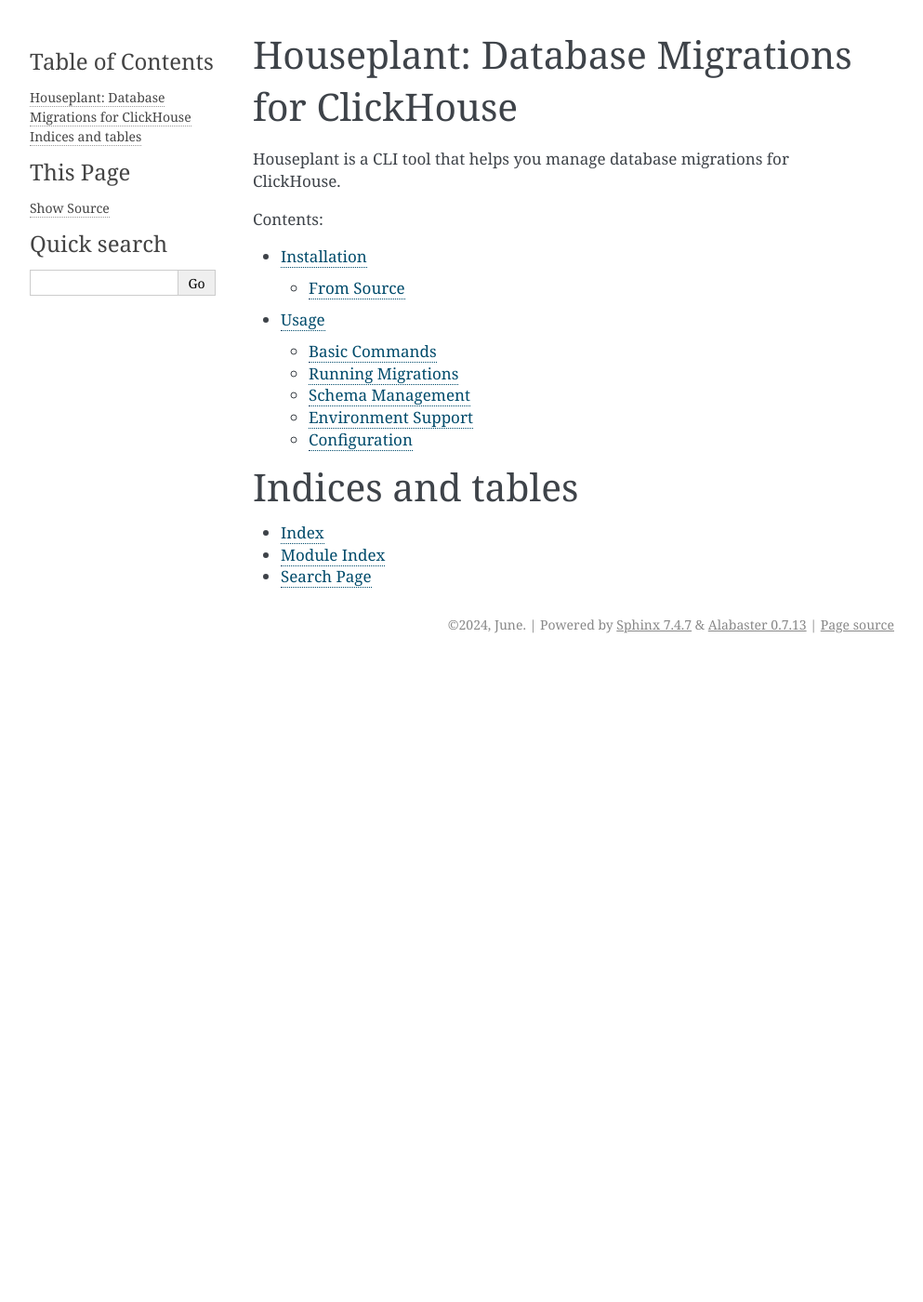
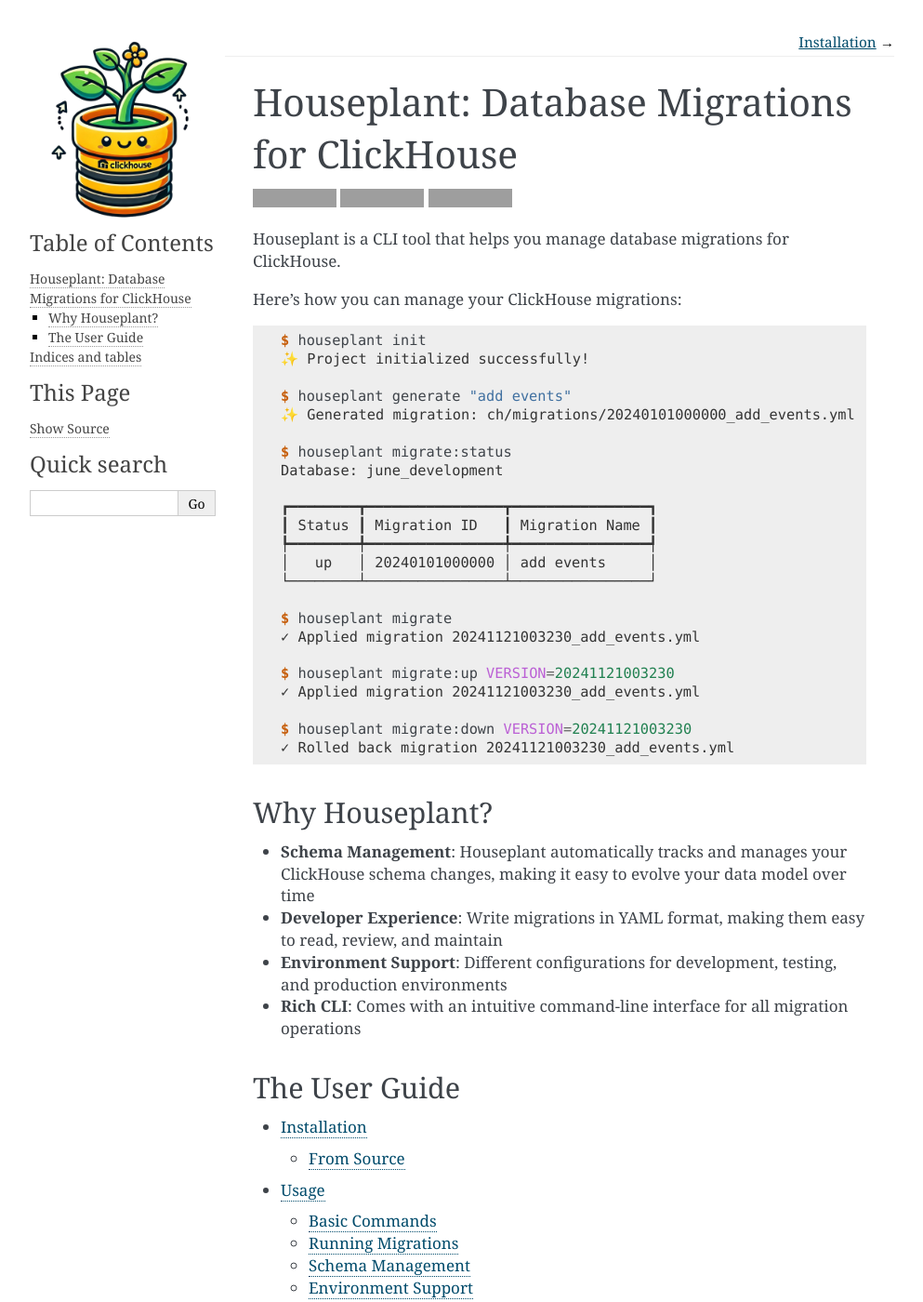
Before and after one commit to juneHQ/houseplant, a Sphinx documentation site: the page built from docs/index.rst, in a window 1280 px wide and 1400 px high. Shown: the whole window at 93% size, without its empty margins (148-1141 px from the left). Built offline with Sphinx 7.4.7, drawn with Linux system fonts in a browser that asks for light colours; some of the changed text lies outside the part shown; grey boxes are pictures that could not be loaded.

Commit message:
Update docs

```diff
--- a/docs/authors.rst
+++ /dev/null
@@ -1 +0,0 @@
-.. include:: ../AUTHORS.rst
--- a/docs/conf.py
+++ b/docs/conf.py
@@ -32,7 +32,11 @@
 
 # Add any Sphinx extension module names here, as strings. They can be
 # extensions coming with Sphinx (named 'sphinx.ext.*') or your custom ones.
-extensions = ["sphinx.ext.autodoc", "sphinx.ext.viewcode"]
+extensions = [
+    "sphinx.ext.autodoc",
+    "sphinx.ext.viewcode",
+    "sphinx.ext.napoleon",
+]
 
 # Add any paths that contain templates here, relative to this directory.
 templates_path = ["_templates"]
@@ -65,7 +69,7 @@
 #
 # This is also used if you do content translation via gettext catalogs.
 # Usually you set "language" from the command line for these cases.
-language = None
+language = "en"
 
 # List of patterns, relative to source directory, that match files and
 # directories to ignore when looking for source files.
@@ -86,11 +90,22 @@
 #
 html_theme = "alabaster"
 
+html_logo = "_static/logo.png"
+
 # Theme options are theme-specific and customize the look and feel of a
 # theme further.  For a list of options available for each theme, see the
 # documentation.
 #
-# html_theme_options = {}
+html_theme_options = {
+    "logo_text_align": "center",
+    "github_user": "juneHQ",
+    "github_repo": "houseplant",
+    "github_button": True,
+    "github_type": "star",
+    "fixed_sidebar": True,
+    "show_powered_by": False,
+    "show_relbars": True,
+}
 
 # Add any paths that contain custom static files (such as style sheets) here,
 # relative to this directory. They are copied after the builtin static files,
--- a/docs/index.rst
+++ b/docs/index.rst
@@ -1,11 +1,58 @@
 Houseplant: Database Migrations for ClickHouse
 ==============================================
 
+.. image:: https://img.shields.io/pypi/v/houseplant.svg
+   :target: https://pypi.python.org/pypi/houseplant
+
+.. image:: https://img.shields.io/pypi/l/houseplant.svg
+   :target: https://pypi.org/project/houseplant/
+
+.. image:: https://img.shields.io/pypi/pyversions/houseplant.svg
+   :target: https://pypi.org/project/houseplant/
+
 Houseplant is a CLI tool that helps you manage database migrations for ClickHouse.
+
+Here's how you can manage your ClickHouse migrations:
+
+.. code-block:: console
+
+   $ houseplant init
+   ✨ Project initialized successfully!
+
+   $ houseplant generate "add events"
+   ✨ Generated migration: ch/migrations/20240101000000_add_events.yml
+
+   $ houseplant migrate:status
+   Database: june_development
+
+   ┏━━━━━━━━┳━━━━━━━━━━━━━━━━┳━━━━━━━━━━━━━━━━┓
+   ┃ Status ┃ Migration ID   ┃ Migration Name ┃
+   ┡━━━━━━━━╇━━━━━━━━━━━━━━━━╇━━━━━━━━━━━━━━━━┩
+   │   up   │ 20240101000000 │ add events     │
+   └────────┴────────────────┴────────────────┘
+
+   $ houseplant migrate
+   ✓ Applied migration 20241121003230_add_events.yml
+
+   $ houseplant migrate:up VERSION=20241121003230
+   ✓ Applied migration 20241121003230_add_events.yml
+
+   $ houseplant migrate:down VERSION=20241121003230
+   ✓ Rolled back migration 20241121003230_add_events.yml
+
+Why Houseplant?
+---------------
+
+- **Schema Management**: Houseplant automatically tracks and manages your ClickHouse schema changes, making it easy to evolve your data model over time
+- **Developer Experience**: Write migrations in YAML format, making them easy to read, review, and maintain
+- **Environment Support**: Different configurations for development, testing, and production environments
+- **Rich CLI**: Comes with an intuitive command-line interface for all migration operations
+
+The User Guide
+--------------
 
 .. toctree::
    :maxdepth: 2
-   :caption: Contents:
 
    install
    usage
--- a/docs/readme.rst
+++ /dev/null
@@ -1 +0,0 @@
-.. include:: ../README.rst
--- a/pyproject.toml
+++ b/pyproject.toml
@@ -8,9 +8,9 @@
 license = {text = "MIT license"}
 classifiers = [
   "License :: OSI Approved :: MIT License",
+  "Programming Language :: Python :: 3.11",
   "Programming Language :: Python :: 3.12",
   "Programming Language :: Python :: 3.13",
-  "Programming Language :: Python :: 3.14",
 ]
 dependencies = [
   "clickhouse-driver>=0.2.9",
@@ -42,4 +42,5 @@
     "pytest-mock",  # mocking
     "ruff",  # linting
     "isort",  # linting
+    "sphinx",  # documentation
 ]
```
Also changed, not shown: README.md (+1 -1 lines), docs/_static/logo.png (added).
